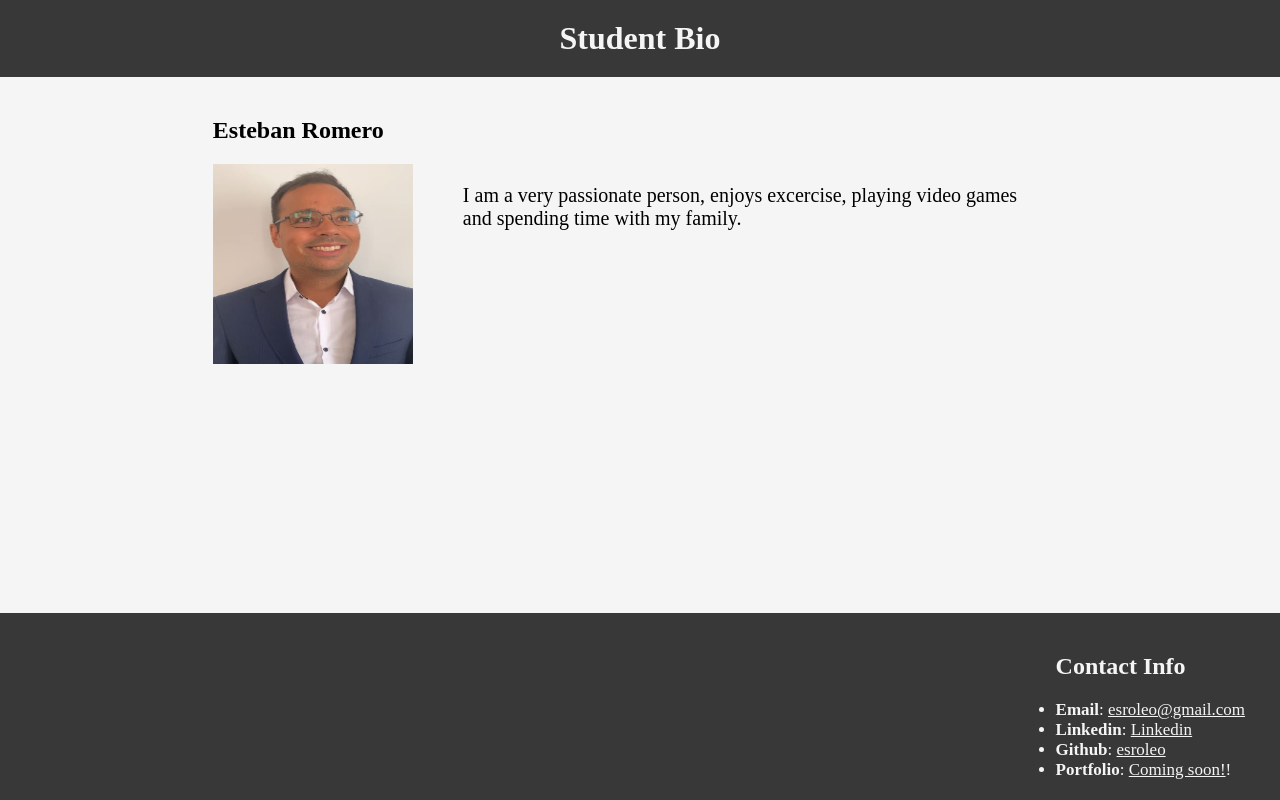
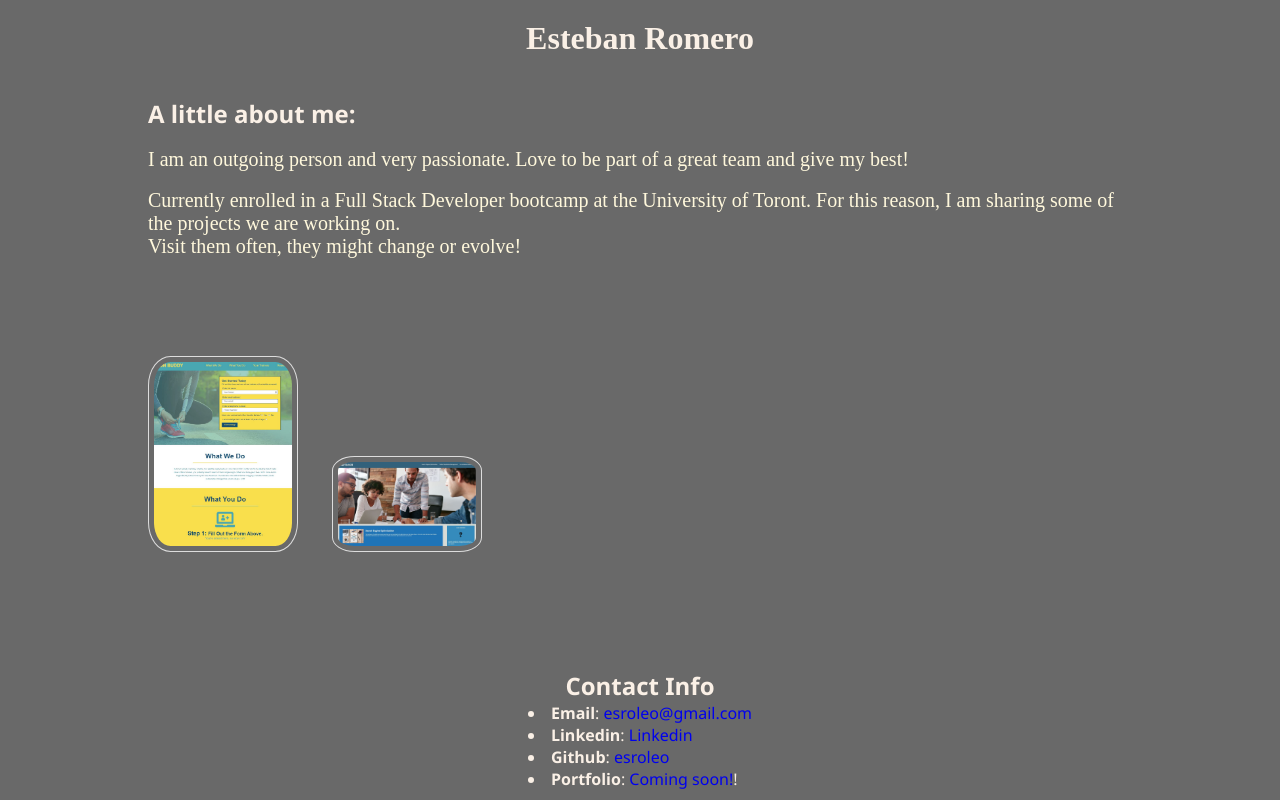
Before and after one commit to esroleo/esroleo.github.io, a plain HTML site: page index_flex.html in a window 1280 px wide. Drawn offline with Linux system fonts and the light colour scheme.

Commit message:
flex added to all bio page with align self on some children elements

```diff
--- a/assets/styles/style_flex.css
+++ b/assets/styles/style_flex.css
@@ -5,83 +5,139 @@
     box-sizing: border-box;
 }
 
-
-
-header {
-    padding: 20px 35px;
-    background-color: #383838;
-    display: flex;
-    justify-content: center;
-    flex-wrap: wrap;
-    text-align: center;
+html {
+  background-color: dimgray;
 }
 
-header h1 {
+html, body {
+  /* IE 10-11 didn't like using min-height */
+  height: 100%;
 
-    color: whitesmoke;
+}
+body {
+  display: flex;
+  flex-direction: column;
+}
+
+h1 p {
+    font-family: 'Segoe UI', Tahoma, Geneva, Verdana, sans-serif;
 
 }
 
-body {
-    background-color: whitesmoke;
 
+.header {
+  /* Prevent Chrome, Opera, and Safari from letting these items shrink to smaller than their content's default minimum size. */
+  flex-grow: 0;
+  flex-shrink: 0;
+  flex-basis: auto; /*“look at my width or height property” (which was temporarily done by the main-size keyword until deprecated).*/
+  /*The content keyword means “size it based on the item’s content” – this keyword isn’t well supported yet, so it’s hard to test and harder to know what its brethren max-content, min-content, and fit-content do.*/
+  padding: 20px;
+  background-color: dimgray;
 }
 
-h2 {
-    padding: 20px 0 20px 0px;
+.header h1 {
+    text-align: center;
+    color: linen;
 }
 
-ul li {
+.main-body {
+    /* Prevent Chrome, Opera, and Safari from letting these items shrink to smaller than their content's default minimum size. */
+    flex-grow: 1;
+    flex-shrink: 0;
+    flex-basis: auto; /*“look at my width or height property” (which was temporarily done by the main-size keyword until deprecated).*/
+    /*The content keyword means “size it based on the item’s content” – this keyword isn’t well supported yet, so it’s hard to test and harder to know what its brethren max-content, min-content, and fit-content do.*/
+    padding: 20px;
+    align-self: center;
+    width: 80%;
 
-    font-family: "Times New Roman", Times, serif;
-    font-size: 17px;
 
+  }
+
+  .main-body h2 {
+    font-family: 'Segoe UI', Tahoma, Geneva, Verdana, sans-serif;
+    color: linen;
 }
 
-footer {
-    padding: 20px 35px;
-    background-color: whitesmoke;
-    display: flex;
-    justify-content: flex-end;
-    flex-wrap: wrap;
-    background-color: #383838;
-    color: whitesmoke;
-    position: absolute;
-    bottom: 0;
-    width: 100%;
+
+  .main-body p {
+      font-size: 20px;
+      color: cornsilk;
+  }
+
+.project-headlines{
+    /* Prevent Chrome, Opera, and Safari from letting these items shrink to smaller than their content's default minimum size. */
+    flex-grow: 1;
+    flex-shrink: 0;
+    flex-basis: auto; /*“look at my width or height property” (which was temporarily done by the main-size keyword until deprecated).*/
+    /*The content keyword means “size it based on the item’s content” – this keyword isn’t well supported yet, so it’s hard to test and harder to know what its brethren max-content, min-content, and fit-content do.*/
+    padding: 20px;
+    align-self: center;
+    width: 80%;
+
+
+
+  }
+
+  .project-headlines img {
+    border: 1px solid #ddd; /* Gray border */
+    border-radius: 4px;  /* Rounded border */
+    padding: 5px; /* Some padding */
+    width: 150px; /* Set a small width */
+    margin: 0 30px 15px 0;
+    border-radius: 15%;
+
+  }
+
+  .project-headlines a {
+    text-decoration: none;
+  }
+
+  .project-headlines img:hover {
+    box-shadow: 0 0 2px 1px rgb(0, 186, 248);
+  }
+
+
+
+
+
+.footer {
+  flex-grow: 0; /*My smallest growth div*/
+  flex-shrink: 0; /* Prevent Chrome, Opera, and Safari from letting these items shrink to smaller than their content's default minimum size.*/
+  padding: 20px 10px 10px 10px;
+  align-self: center;
+  color: linen;
 
 
 }
 
-footer ul li a{
-    color: whitesmoke;
+.footer h2 {
+    font-family: 'Segoe UI', Tahoma, Geneva, Verdana, sans-serif;
+    text-align: center;
 }
 
-
-.container {
-
-    height: 600px;
-    padding: 20px 35px;
-    background-color: whitesmoke;
-    display: flex;
-    justify-content: center;
-    flex-wrap: wrap;
-
+.footer ul {
+    list-style-position: inside;
+    font-family: 'Segoe UI', Tahoma, Geneva, Verdana, sans-serif;
 }
 
+/*Remove blue and all decorations from footer a links"*/
 
-#main-bio p {
-
-    padding: 20px 50px;
-    display: flex;
-    justify-content: left;
-    flex-wrap: wrap;
-    float: right;
-    font-family: "Times New Roman", Times, serif;
-    font-size: 20px;
+.footer span {
+  color: linen;
 }
 
-#footer-info {
-    height: 0px;
+.footer a:link {
+  text-decoration: none;
+}
 
+.footer a:visited {
+  text-decoration: none;
 }
+
+.footer a:hover {
+  text-decoration: underline;
+}
+
+.footer a:active {
+  text-decoration: underline;
+}
--- a/index_flex.html
+++ b/index_flex.html
@@ -1,48 +1,49 @@
 <!DOCTYPE html>
-<html lang="en-us">
+<html lang="en">
 <head>
-    <meta charset="UTF-8" />
-    <title>HTML + CSS</title>
-
-    <link rel="stylesheet" type="text/css" href="./assets/styles/style_flex.css"/>
+  <meta charset="UTF-8">
+  <meta name="viewport" content="width=device-width, initial-scale=1.0">
+  <link rel="stylesheet" href="./assets/styles/style_flex.css">
+  <title>Student Bio</title>
 </head>
-
 <body>
-    <header>
-      <h1>Student Bio</h1>
+  <header class="header">
+    <h1>Esteban Romero</h1>
   </header>
 
-    <div class="container">
-
-      <section id="main-bio">
-        <!--TODO: Replace content with your own info-->
-        <h2>Esteban Romero</h2>
-
-
-        <img id="bio-images" src="./assets/images/Sideways2-updated.JPG" alt="Esteban Romero" width="200" height="200">
-
+  <section class="main-body">
+    <h2>A little about me:</h2>
+    <br>
     <p>
-          I am a very passionate person, enjoys excercise, playing video games
-          <br>and spending time with my family.
+      I am an outgoing person and very passionate. Love to be part of a great team and give my best!
+    </p>
+    <br>
+    <p>
+      Currently enrolled in a Full Stack Developer bootcamp at the University of Toront. For this reason, I am sharing some of the projects we are working on.
+      <br> Visit them often, they might change or evolve!
     </p>
   </section>
-    </div>
 
-    <footer>
-      <div class="footer">
-        <section id="contact-info">
+  <section class="project-headlines">
+    <a target="_blank" href="assets/images/Run-Buddy.JPG">
+       <img src="./assets/images/Run-Buddy.JPG" alt="Run Buddy website">
+    </a>
+    <a target="_blank" href="assets/images/Horiseon-search-engine-optimization.JPG">
+      <img src="./assets/images/Horiseon-search-engine-optimization.JPG" alt="Horiseon Services website">
+    </a>
+  </section>
+
+  <footer class="footer">
     <h2>Contact Info</h2>
+
       <ul>
         <li><strong>Email</strong>: <a href=mailto:esroleo@gmail.com>esroleo@gmail.com</a></li>
         <li><strong>Linkedin</strong>: <a href="https://www.linkedin.com/in/esroleo/" target="_blank">Linkedin</a></li>
         <li><strong>Github</strong>: <a href="https://github.com/esroleo/" target="_blank">esroleo</a></li>
-            <li><strong>Portfolio</strong>: <a href="pageNotFound.html" target="_blank">Coming soon!</a>!</li>
+        <li><strong>Portfolio</strong>: <a href="pageNotFound.html" target="_blank"> Coming soon!</a>!</li>
       </ul>
-        </section>
-     </div>
+
   </footer>
-
-
 
 </body>
 </html>
```
Also changed, not shown: assets/images/Esteban_Romero.jpg (added), assets/images/Horiseon-search-engine-optimization.JPG (added), assets/images/Run-Buddy.JPG (added). Lines whose indentation alone changed are shown as unchanged.
